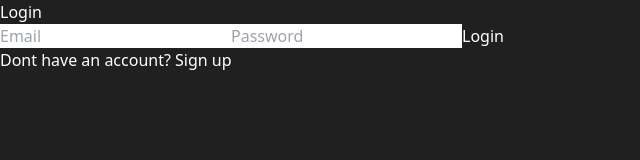
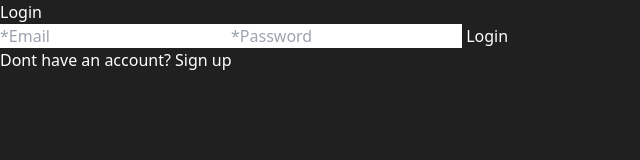
Before and after one commit to Mateoserafini/auth-to-do, a React (Vite) app in the folder client/: page /login in a window 1280 px wide. Shown: the top 160 px of the page, without its empty margins (0-640 px from the left). Built offline with nearby package versions, Linux system fonts and the light colour scheme.

Commit message:
correxion estetica log an reg pages

```diff
--- a/client/src/pages/LoginPage.jsx
+++ b/client/src/pages/LoginPage.jsx
@@ -32,16 +32,15 @@ function LoginPage() {
             type="text"
             {...register("email", { required: true })}
             className="w-full bg-zinc-700 text-white px-4 py-2 rounded-md my-2"
-            placeholder="Email"
+            placeholder="*Email"
           />
           {errors.email && <p className=" text-red-500">Email is required</p>}
           <input
             type="text"
-            {...register("password", { required: true })}
+            {...register("*Password", { required: true })}
             className="w-full bg-zinc-700 text-white px-4 py-2 rounded-md my-2"
-            placeholder="Password"
-          />
-          {errors.password && (
+            placeholder="*Password"
+          />          {errors.password && (
             <p className=" text-red-500">Password is required</p>
           )}
           <button type="submit">Login</button>
--- a/client/src/pages/RegisterPage.jsx
+++ b/client/src/pages/RegisterPage.jsx
@@ -37,7 +37,7 @@ function RegisterPage() {
             type="text"
             {...register("username", { required: true })}
             className="w-full bg-zinc-700 text-white px-4 py-2 rounded-md my-2"
-            placeholder="Username"
+            placeholder="*Username"
           />
           {errors.username && (
             <p className=" text-red-500">Username is required</p>
@@ -46,14 +46,14 @@ function RegisterPage() {
             type="text"
             {...register("email", { required: true })}
             className="w-full bg-zinc-700 text-white px-4 py-2 rounded-md my-2"
-            placeholder="Email"
+            placeholder="*Email"
           />
           {errors.email && <p className=" text-red-500">Email is required</p>}
           <input
             type="text"
             {...register("password", { required: true })}
             className="w-full bg-zinc-700 text-white px-4 py-2 rounded-md my-2"
-            placeholder="Password"
+            placeholder="*Password"
           />
           {errors.password && (
             <p className=" text-red-500">Password is required</p>
```
